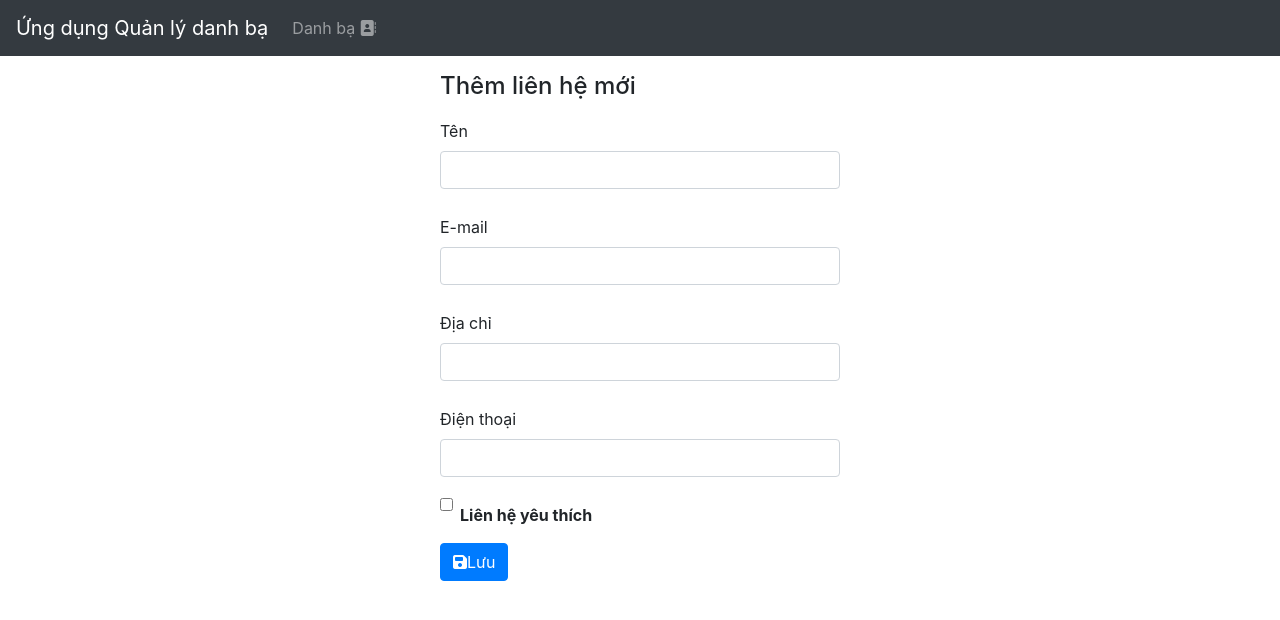
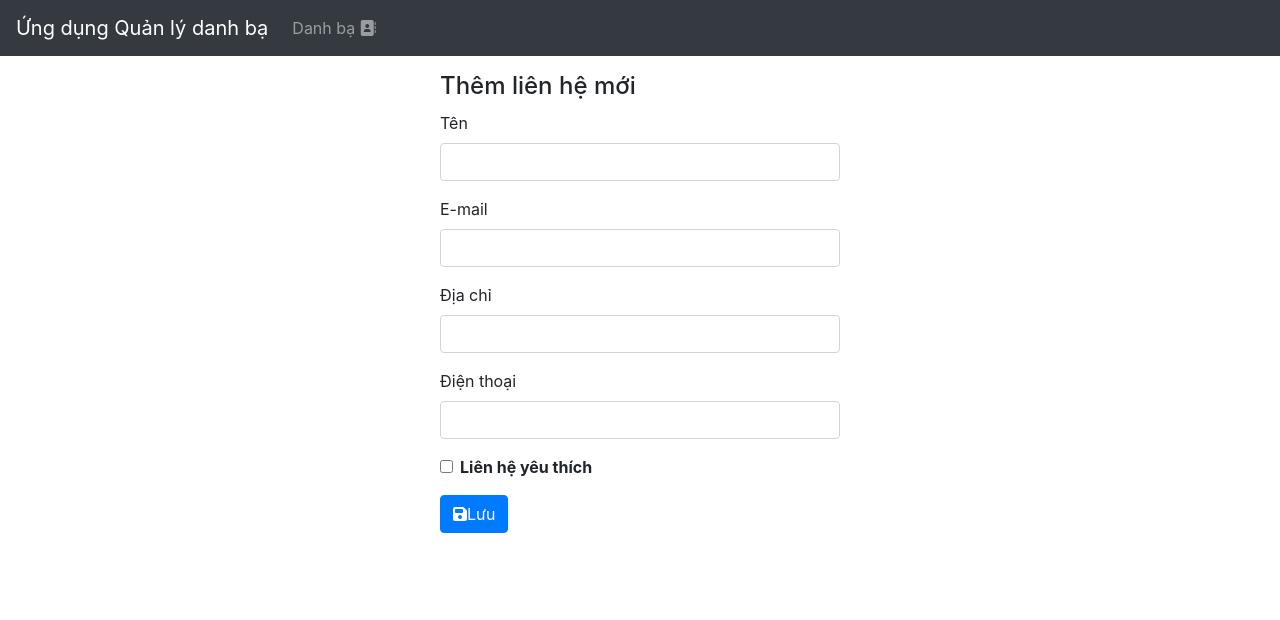
Before and after one commit to ThangB1906767/contactbook-frontend, a Vue app: page /add in a window 1280 px wide. Shown: the top 620 px of the page. Built offline with nearby package versions, Linux system fonts and the light colour scheme.

Commit message:
Tao trang them lien he

```diff
--- a/src/views/ContactAdd.vue
+++ b/src/views/ContactAdd.vue
@@ -1,105 +1,30 @@
 <template>
 <div class="page">
          <h4>Thêm liên hệ mới</h4>
-  <Form @submit="getContactNew" :validation-schema="contactFormSchema">
-        <div class="form-group">
-                <label for="name">Tên</label>
-            <Field
-                name="name"
-                type="text"
-                class="form-control"
-                v-model="contactnew.name"
-            />
-            <ErrorMessage name="name" class="error-feedback" />
-        </div>
-            <div class="form-group">
-                <label for="email">E-mail</label>
-            <Field
-                name="email"
-                type="email"
-                class="form-control"
-                 v-model="contactnew.email"
-            />
-            <ErrorMessage name="email" class="error-feedback" />
-        </div>
-            <div class="form-group">
-                <label for="address">Địa chỉ</label>
-            <Field
-                name="address"
-                type="text"
-                class="form-control"
-                 v-model="contactnew.address"
-            />
-            <ErrorMessage name="address" class="error-feedback" />
-        </div>
-        <div class="form-group">
-            <label for="phone">Điện thoại</label>
-            <Field
-                name="phone"
-                type="tel"
-                class="form-control"
-                 v-model="contactnew.phone"
-            />
-            <ErrorMessage name="phone" class="error-feedback" />
-        </div>
-        <div class="form-group form-check">
-            <input name="favorite" type="checkbox" class="form-check-input" v-model="contactnew.favorite"/>
-            <label for="favorite" class="form-check-label">
-                <strong>Liên hệ yêu thích</strong>
-            </label>
-        </div>
-        <div class="form-group">
-            <button class="btn btn-primary"><i class="fa-solid fa-floppy-disk"></i>Lưu</button>
-        </div>
-    </Form>
+        <ContactForm :contact="contact" @submit:contact="AddContactNew"></ContactForm>
 </div>
 </template>
 <script>
-import * as yup from "yup";
-import { Form, Field, ErrorMessage } from "vee-validate";
+import ContactForm from "@/components/ContactForm.vue";
 import ContactService from "@/services/contact.service";
+import { object } from 'yup/lib/locale';
     export default {
         components: {
-            Form,
-            Field,
-            ErrorMessage,
+         ContactForm
         },
         data() {
-            const contactFormSchema = yup.object().shape({
-            name: yup
-            .string()
-            .required("Tên phải có giá trị.")
-            .min(2, "Tên phải ít nhất 2 ký tự.")
-            .max(50, "Tên có nhiều nhất 50 ký tự."),
-            email: yup
-            .string()
-            .required("Email phải có giá trị.")
-            .email("E-mail không đúng.")
-            .max(50, "E-mail tối đa 50 ký tự."),
-            address: yup.string().max(100, "Địa chỉ tối đa 100 ký tự.").required("Địa chỉ phải có giá trị."),
-            phone: yup
-            .string()
-            .required("Số điện thoại phải có giá trị.")
-            .matches(
-            /((09|03|07|08|05)+([0-9]{8})\b)/g,
-            "Số điện thoại không hợp lệ."
-            ),
-            });
             return {
-            contactFormSchema,
-            contactnew:{
-                name:"",
-                phone:"",
-                address:"",
-                favorite:false,
-            }
+                contact: {
+                type:object,
+                required: true
+            },
                 };
         },
          methods:{
-             getContactNew(){
+             AddContactNew(){
                  if(confirm("Bạn có chắc chắn thêm !" )){
                     this.$router.push({ name: "ContactBook" });
-                    return ContactService.create(this.contactnew);
+                    return ContactService.create(this.contact);
                  }
              }
         }
```
